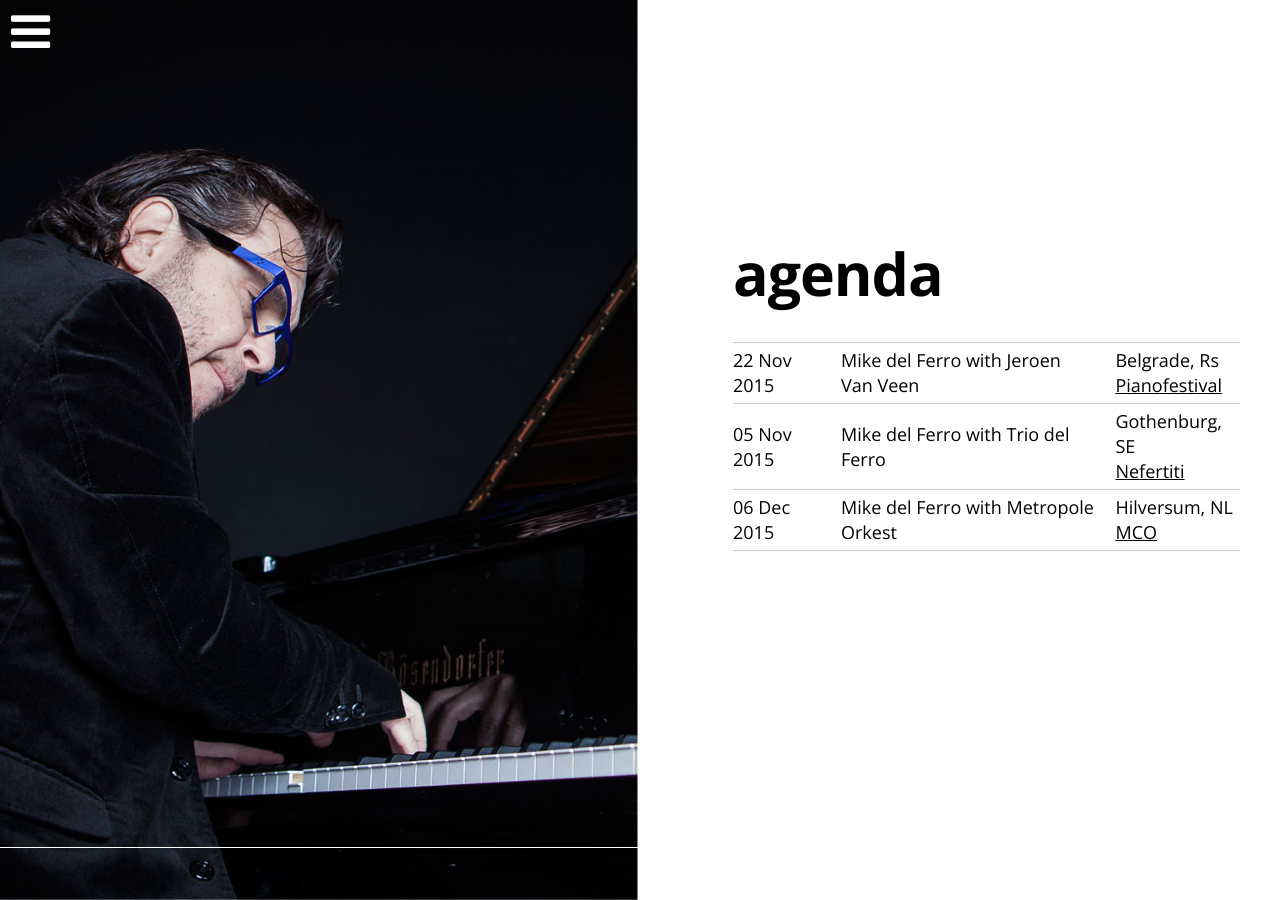
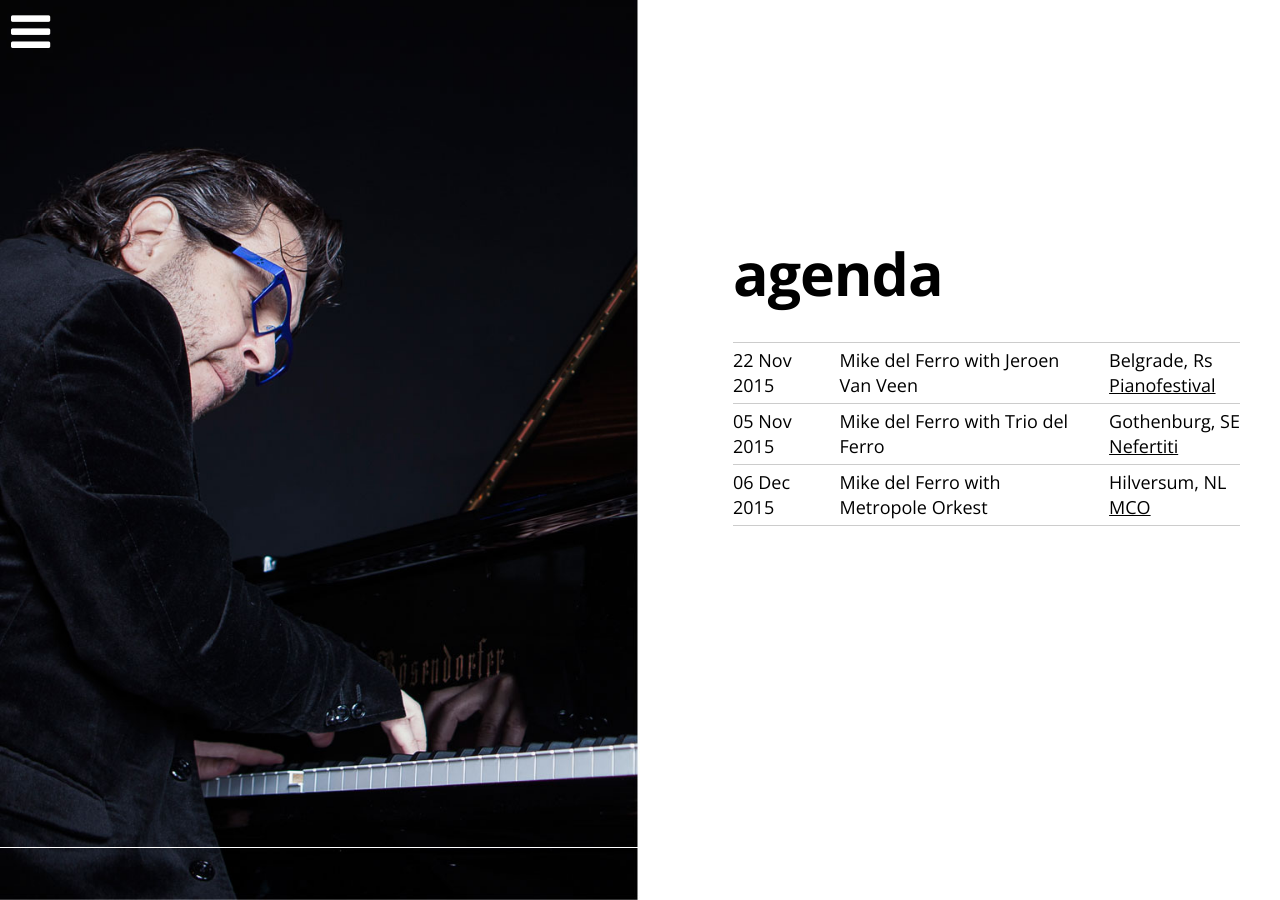
Before and after one commit to mikedelferro/website, a Jekyll site: the page built from agenda.html, in a window 1280 px wide. Built offline with Jekyll 4.4.1, drawn with Linux system fonts in a browser that asks for light colours; nearby versions of some CDN libraries.

Commit message:
Updated '_layouts/agenda.html' via CloudCannon

```diff
--- a/_layouts/agenda.html
+++ b/_layouts/agenda.html
@@ -619,7 +619,7 @@
    <tr>
        <td style="border-top: 1px solid #ccc; padding: 5px 20px 5px 0px;" >{{ item.date | date: "%d %b %Y" }}</td>
        <td style="border-top: 1px solid #ccc; padding: 5px 20px 5px 0px;">{{ item.title }}</td>
-       <td style="border-top: 1px solid #ccc; padding: 5px 0px 5px 0px;">{{ item.location }}<br /><a href="{{ item.url }}" target="_blank">{{ item.venue }}</a></td>
+       <td style="border-top: 1px solid #ccc; padding: 5px 0px 5px 0px; white-space: nowrap;">{{ item.location }}<br /><a href="{{ item.url }}" target="_blank">{{ item.venue }}</a></td>
     </tr>
 
 {% endfor %}
```
